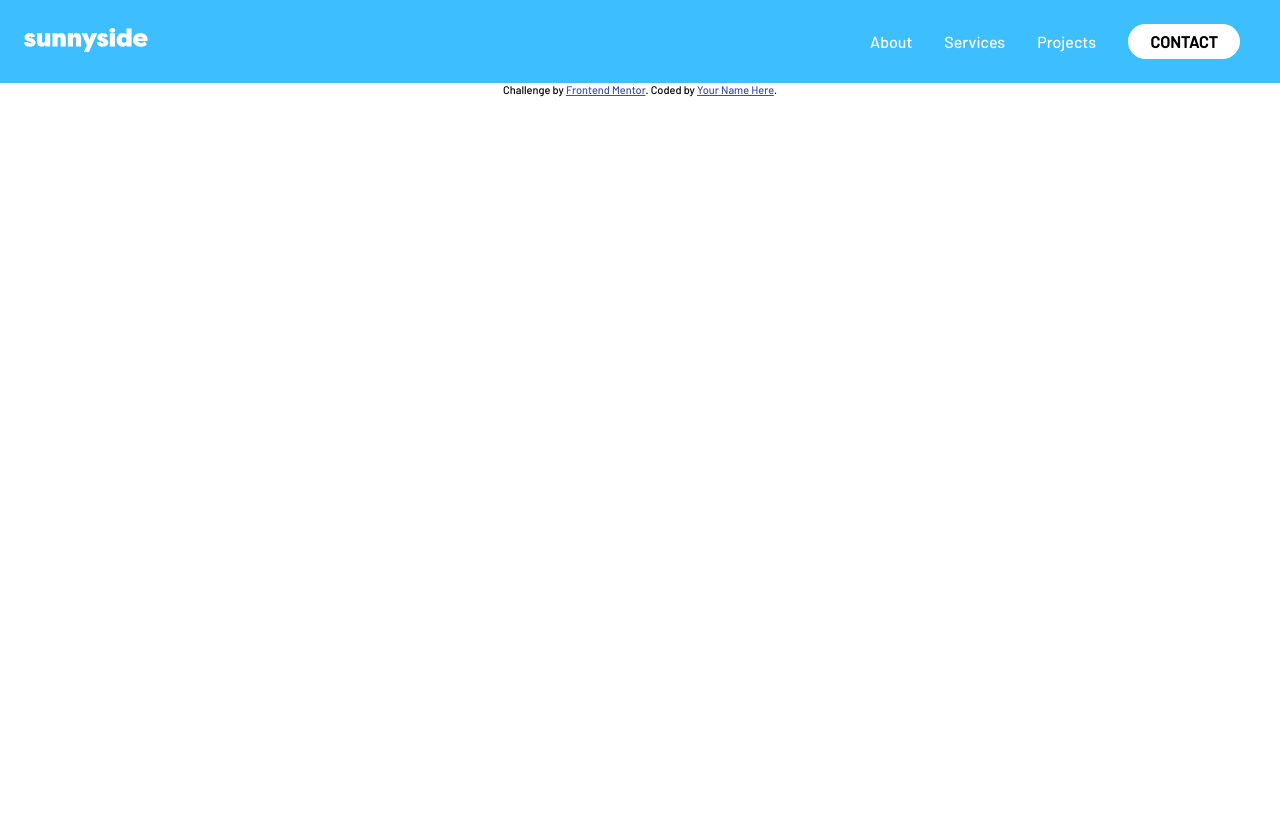
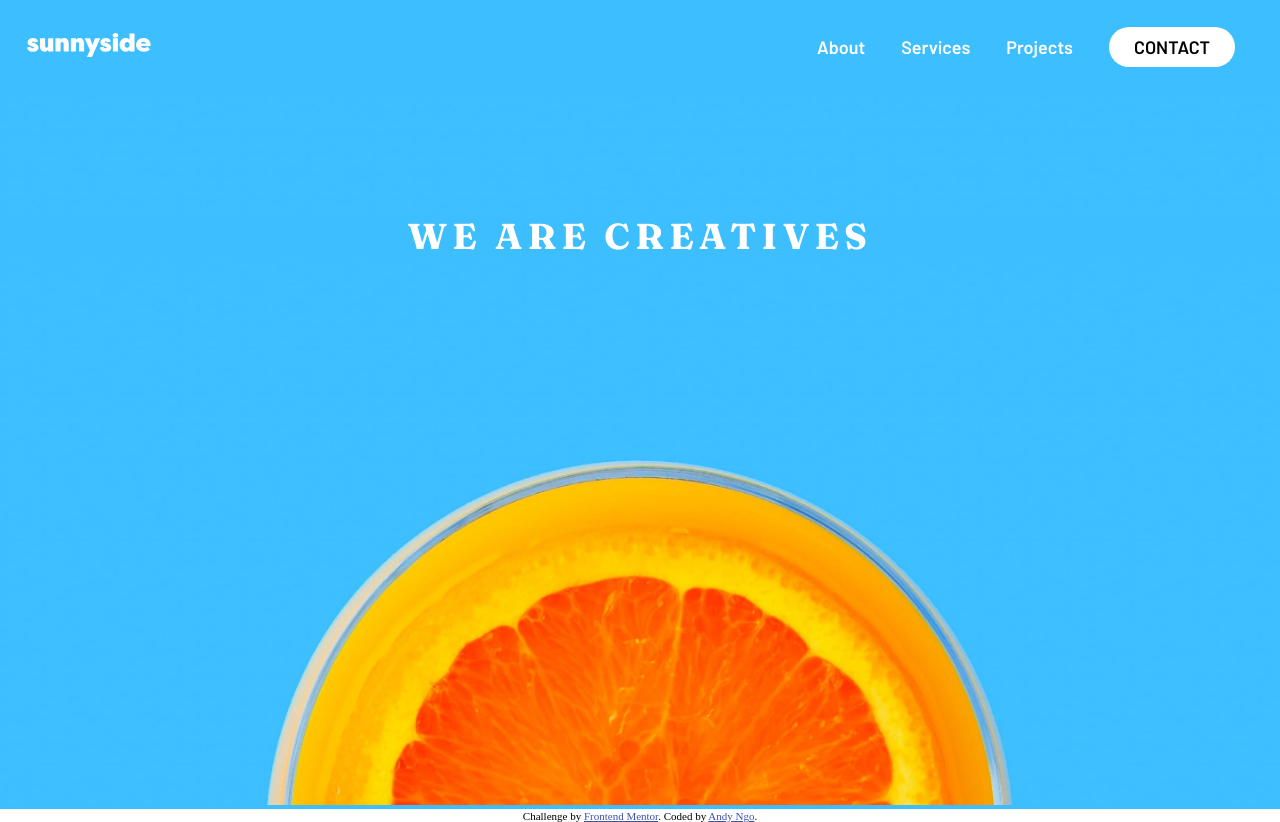
Before and after one commit to robertlewan/Sunnyside, a plain HTML site: page index.html in a window 1280 px wide. Before the commit the page ends 800 px from the top, so only its background shows below. Drawn offline with Linux system fonts and the light colour scheme.

Commit message:
update header

```diff
--- a/index.html
+++ b/index.html
@@ -11,18 +11,11 @@
   <title>Sunnyside Agency</title>
   <link rel="stylesheet" href="style.css">
   <link rel="preconnect" href="https://fonts.googleapis.com">
-  <link rel="preconnect" href="https://fonts.gstatic.com" crossorigin>
-  <link href="https://fonts.googleapis.com/css2?family=Barlow:wght@500&display=swap" rel="stylesheet">
+<link rel="preconnect" href="https://fonts.gstatic.com" crossorigin>
+<link href="https://fonts.googleapis.com/css2?family=Barlow:wght@600&family=Fraunces:wght@700&display=swap" rel="stylesheet">
   <!-- Feel free to remove these styles or customise in your own stylesheet 👍 -->
   <style>
-    .attribution {
-      font-size: 11px;
-      text-align: center;
-    }
 
-    .attribution a {
-      color: hsl(228, 45%, 44%);
-    }
   </style>
   <script src="./script.js" defer></script>
 </head>
@@ -50,6 +43,13 @@
     </div>
 
   </nav>
+   <div class="header-container"><picture>
+     <h1>WE ARE CREATIVES</h1>
+    <div class="arrow-div"></div>
+  <source media="(min-width:550px)" srcset="./images/desktop/image-header.jpg">
+  <source media="(min-width:200px)" srcset="./images/mobile/image-header.jpg">
+  <img src="./images/desktop/image-header.jpg" alt="Orange" style="width:100%;">
+</picture> </div>
 
 
 
@@ -57,7 +57,7 @@
 
   <div class="attribution">
     Challenge by <a href="https://www.frontendmentor.io?ref=challenge" target="_blank">Frontend Mentor</a>.
-    Coded by <a href="#">Your Name Here</a>.
+    Coded by <a href="#">Andy Ngo</a>.
   </div>
 </body>
 
--- a/style.css
+++ b/style.css
@@ -2,7 +2,7 @@
     box-sizing: border-box;
     margin: 0;
     padding: 0;
-    font-family: 'Barlow', sans-serif;
+    font-size: 18px;
 }
 
 .nav-container {
@@ -12,6 +12,7 @@
     display: flex;
     align-items: center;
     justify-content: space-between;
+    font-family: 'Barlow', sans-serif;
 }
 
 .brand {
@@ -113,3 +114,37 @@
         display: flex;
     }
 }
+
+.header-container {
+    position: relative;
+}
+
+picture {
+    width: 100%;
+    background-color: #3DBEFF;
+}
+
+picture h1 {
+    color: white;
+    background-color: #3DBEFF;
+    display: inline-block;
+    font-family: Fraunces;
+    letter-spacing: 0.3rem;
+    font-size: 2rem;
+    text-align: center;
+    width: 100%;
+    position: absolute;
+    top: 120px;
+}
+
+
+.attribution {
+    font-size: 11px;
+    text-align: center;
+    font-family: 'Times New Roman', Times, serif;
+}
+
+.attribution a {
+    color: hsl(228, 45%, 44%);
+    font-size: 11px;
+}
```
